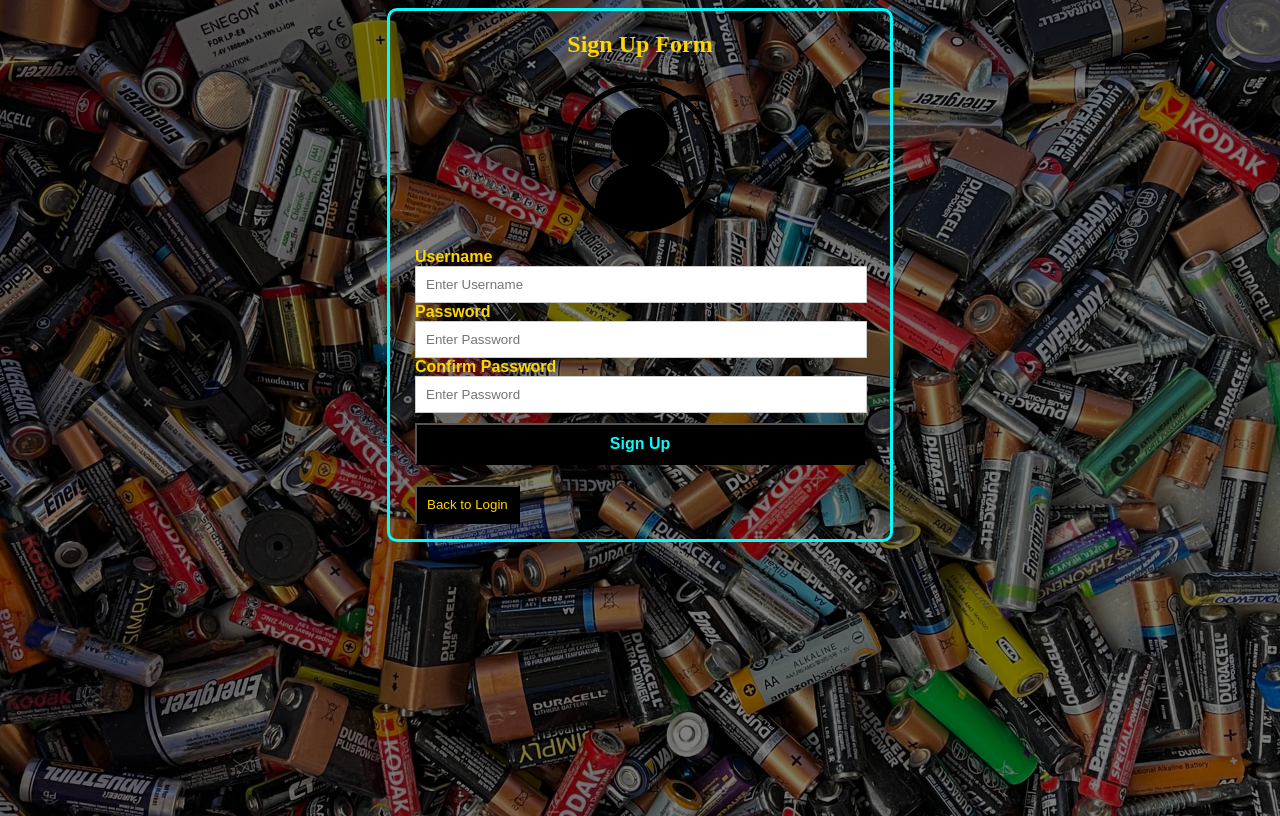
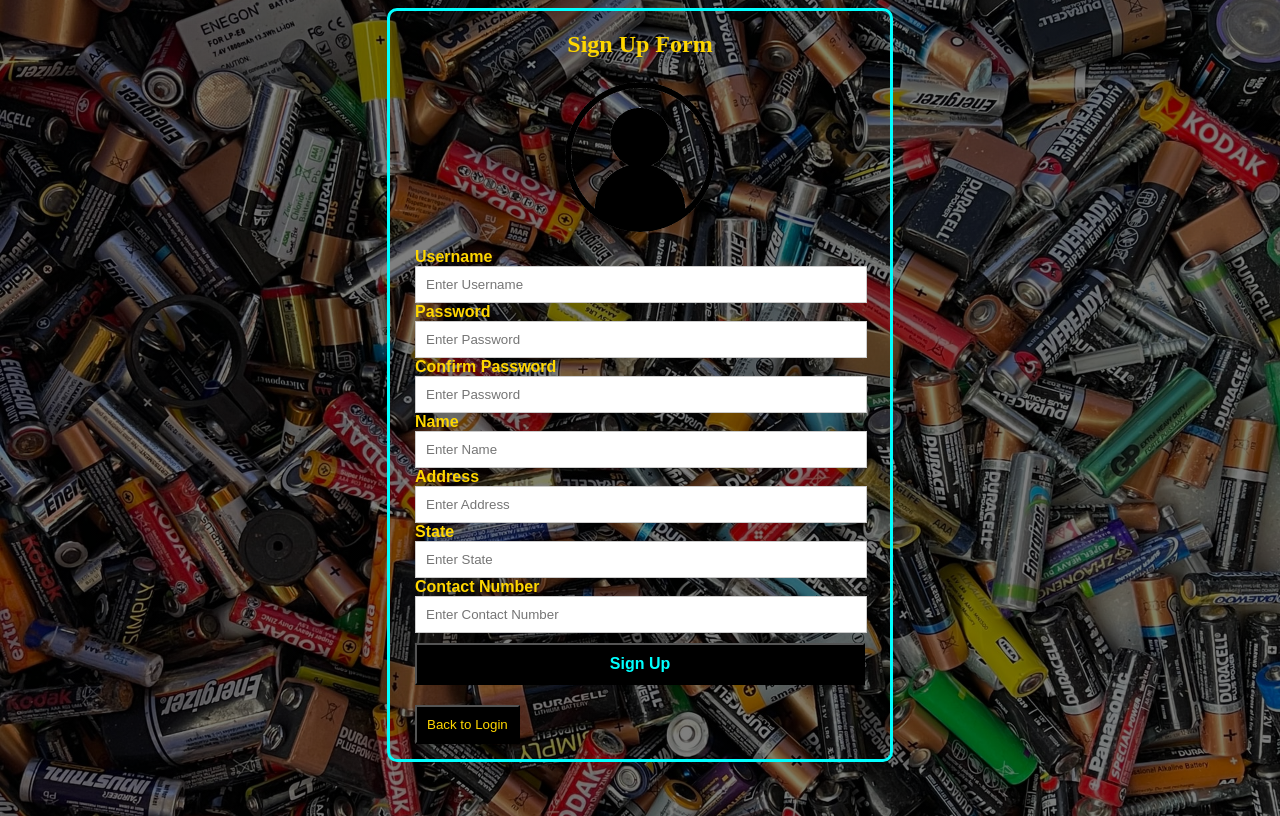
Before and after one commit to Mithunitp/ewaste-unsdg-hci, a PHP site: page /col_register.php in a window 1280 px wide. Run offline with PHP 8.4, Linux system fonts and the light colour scheme.

Commit message:
Collector and Recycler Login exteneded
Name,  address, state and contact added

```diff
--- a/col_register.php
+++ b/col_register.php
@@ -24,6 +24,15 @@
 				<input type="password" placeholder="Enter Password" name="password" required>
 				<label><b>Confirm Password</b></label>
 				<input type="password" placeholder="Enter Password" name="cpassword" required>
+				<label><b>Name</b></label>
+				<input type="text" placeholder="Enter Name" name="collector_name" required>
+				<label><b>Address</b></label>
+				<input type="text" placeholder="Enter Address" name="collector_address" required>
+				<label><b>State</b></label>
+				<input type="text" placeholder="Enter State" name="collector_state" required>
+				<label><b>Contact Number</b></label>
+				<input type="int" placeholder="Enter Contact Number" name="collector_mno" required>
+
 				<button name="register" class="sign_up_btn" type="submit">Sign Up</button>
 
 				<a href="col_login.php"><button type="button" class="back_btn">Back to Login</button></a>
--- a/index.html
+++ b/index.html
@@ -1,6 +1,6 @@
 <html>
     <head>
-        <title>E Waste Management</title>
+        <title>E-Waste Management Portal</title>
         <link rel="stylesheet" type="text/css" href="css/homepagestyle.css">
         <link rel="stylesheet" type="text/css" href="https://stackpath.bootstrapcdn.com/font-awesome/4.7.0/css/font-awesome.min.css">
     </head>
@@ -36,7 +36,7 @@
                         </ul>
                     </div>-->
                 </li>
-                <li><i class="fa fa-exchange"></i><a href="adminpg_mr.php">About Our Mission</a></li>
+                <li><i class="fa fa-exchange"></i><a href="adminpg_mr.php">About our portal</a></li>
                 <!--<form action="homepage.php" method="post">
                     <li><a href="login.html"><br>Login</a></li>
                 </form>-->
```
Also changed, not shown: rec_register.php (+8 -0 lines).
